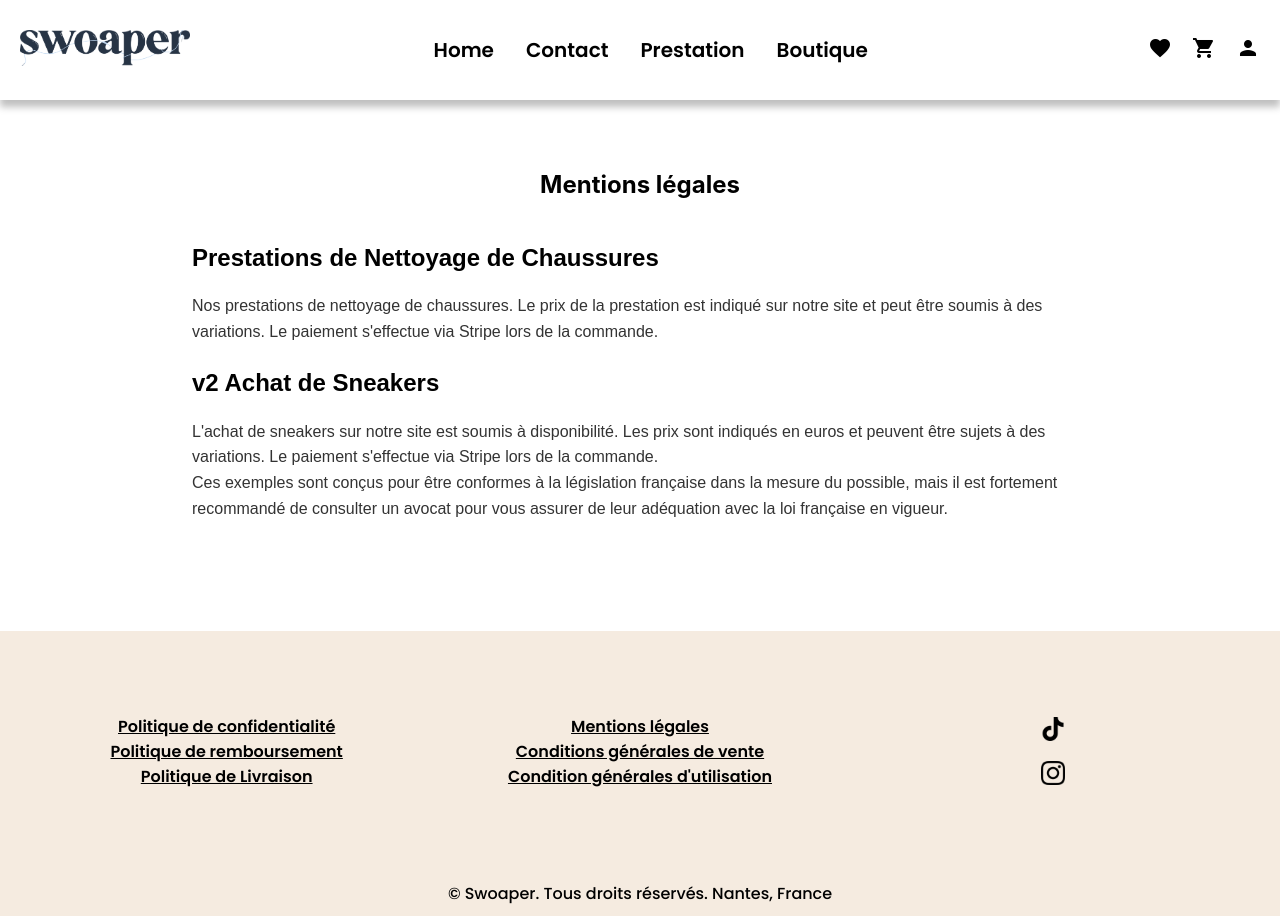
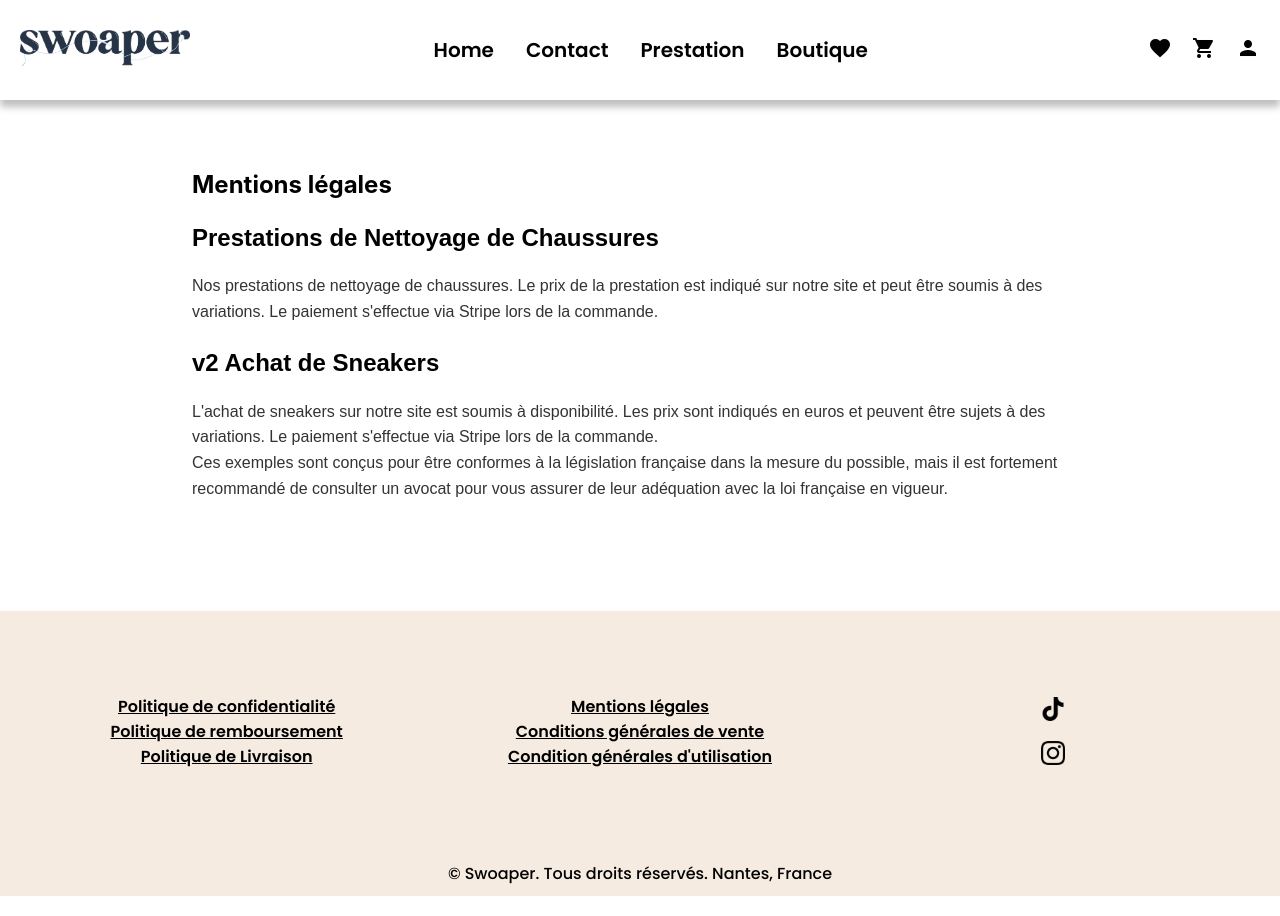
Before and after one commit to Frezz68/swoaper-front, a React (Create React App) app: page /conditions-generales-utilisation in a window 1280 px wide. Built offline with nearby package versions, Linux system fonts and the light colour scheme.

Commit message:
add pages admin + fix

```diff
--- a/src/pages/PagesAdministratives/ConditionsGeneralesDeVente.tsx
+++ b/src/pages/PagesAdministratives/ConditionsGeneralesDeVente.tsx
@@ -3,7 +3,7 @@ import "./PagesAdmin.scss";
 const ConditionsGeneralesDeVente = () => {
     return (
         <div className="container-1">
-            <div className="container">
+            <div className="container-admin">
                 <h2>Mentions légales</h2>
                 <div className="content">
                     <h2>Article 1 - Objet</h2>
--- a/src/pages/PagesAdministratives/ConditionsGeneralesUtilisation.tsx
+++ b/src/pages/PagesAdministratives/ConditionsGeneralesUtilisation.tsx
@@ -3,7 +3,7 @@ import "./PagesAdmin.scss";
 const ConditionsGeneralesUtilisation = () => {
     return (
         <div className="container-1">
-            <div className="container">
+            <div className="container-admin">
                 <h2>Mentions légales</h2>
                 <div className="content">
                     <h2>Prestations de Nettoyage de Chaussures</h2>
--- a/src/pages/PagesAdministratives/MentionsLegales.tsx
+++ b/src/pages/PagesAdministratives/MentionsLegales.tsx
@@ -3,7 +3,7 @@ import "./PagesAdmin.scss";
 const MentionsLegales = () => {
     return (
         <div className="container-1">
-            <div className="container">
+            <div className="container-admin">
                 <h2>Mentions légales</h2>
                 <div className="content">
                     <h2>Informations légales</h2>
--- a/src/pages/PagesAdministratives/PagesAdmin.scss
+++ b/src/pages/PagesAdministratives/PagesAdmin.scss
@@ -5,7 +5,7 @@
   margin: 50px 0 100px 0;
 }
 
-.container {
+.container-admin {
   width: 70%;
 }
 
--- a/src/pages/PagesAdministratives/PolitiqueDeConfidentialite.tsx
+++ b/src/pages/PagesAdministratives/PolitiqueDeConfidentialite.tsx
@@ -3,7 +3,7 @@ import "./PagesAdmin.scss";
 const PolitiqueDeConfidentialite = () => {
     return (
         <div className="container-1">
-            <div className="container">
+            <div className="container-admin">
                 <h2>Politique de confidentialité</h2>
                 <div className="content">
                     <h2>Informations générales</h2>
--- a/src/pages/PagesAdministratives/PolitiqueDeLivraison.tsx
+++ b/src/pages/PagesAdministratives/PolitiqueDeLivraison.tsx
@@ -3,7 +3,7 @@ import "./PagesAdmin.scss";
 const PolitiqueDeLivraison = () => {
     return (
         <div className="container-1">
-            <div className="container">
+            <div className="container-admin">
                 <h2>Politique de livraison</h2>
                 <div className="content">
                     <h2>Options d'Envoi</h2>
--- a/src/pages/PagesAdministratives/PolitiqueDeRemboursement.tsx
+++ b/src/pages/PagesAdministratives/PolitiqueDeRemboursement.tsx
@@ -3,7 +3,7 @@ import "./PagesAdmin.scss";
 const PolitiqueDeRemboursement = () => {
     return (
         <div className="container-1">
-            <div className="container">
+            <div className="container-admin">
                 <h2>Politique de remboursement</h2>
                 <div className="content">
                     <h2>Durée de la Politique de Remboursement</h2>
--- a/src/pages/Prestation/Prestation.scss
+++ b/src/pages/Prestation/Prestation.scss
@@ -1,4 +1,4 @@
-.container {
+.container-prestation {
   width: 100%;
   display: flex;
   justify-content: center;
--- a/src/pages/Prestation/Prestation.tsx
+++ b/src/pages/Prestation/Prestation.tsx
@@ -7,7 +7,7 @@ import "../Prestation/Prestation.scss";
 
 const Prestation = () => {
   return (
-    <div className="container">
+    <div className="container-prestation">
       <SectionPresta
         imageSrc={image1}
         title="Nettoyage - 20 €"
```
